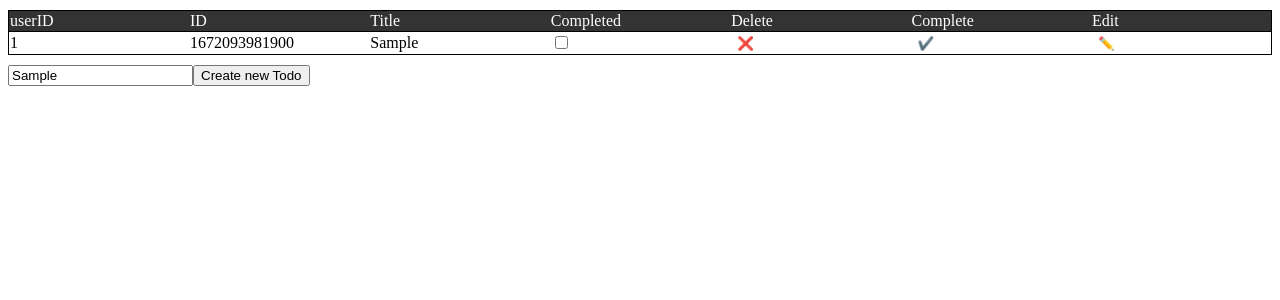
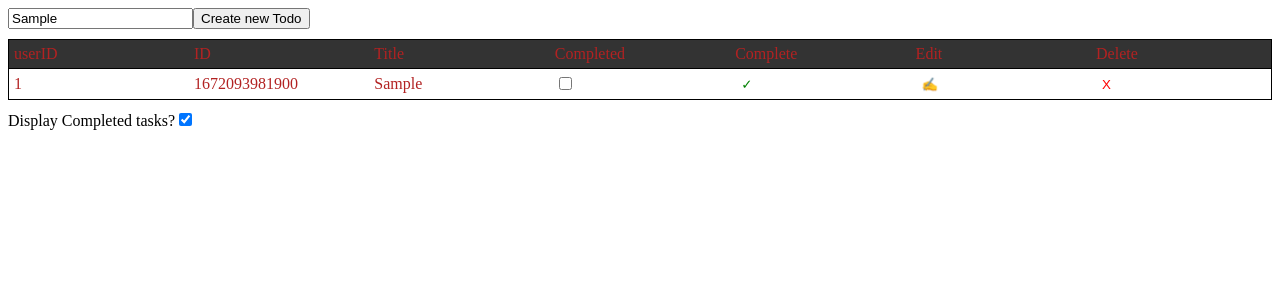
Before and after one commit to toce111/react-generacija20, a React (Create React App) app: page / in a window 1280 px wide. Both pictures are taken after typing "Sample" into the empty fields and a click on the button "Create new Todo". Shown: the top 300 px of the page. Built offline with nearby package versions, Linux system fonts and the light colour scheme; no server answers.

Commit message:
cas 8 todo

```diff
--- a/src/components/ListTodo.jsx
+++ b/src/components/ListTodo.jsx
@@ -1,5 +1,14 @@
+import { useState } from "react";
+import "./css/style.css";
+
 const ListTodo = (props) => {
-  const { todos, deleteTodo, markComplete } = props;
+  const { todos, deleteTodo, markAsCompleted, updateTodoTitle } = props;
+
+  const [displayCompleted, setDisplayCompleted] = useState(true);
+
+  const [editId, setEditId] = useState("");
+  const [editTitle, setEditTitle] = useState("");
+
   const style = {
     border: "1px solid black",
     borderCollapse: "collapse",
@@ -34,6 +43,15 @@ const ListTodo = (props) => {
     color: "#ffff",
   };
 
+  const save = () => {
+    updateTodoTitle(editId, editTitle);
+    setEditId("");
+  };
+
+  const cancel = () => {
+    setEditId("");
+    setEditTitle("");
+  };
   return (
     <div>
       <table style={style}>
@@ -43,37 +61,78 @@ const ListTodo = (props) => {
             <td>ID</td>
             <td>Title</td>
             <td>Completed</td>
-            <td>Delete</td>
             <td>Complete</td>
             <td>Edit</td>
+            <td>Delete</td>
           </tr>
         </thead>
         <tbody>
-          {todos.map((todo, index) => (
+          {todos.map(
+            (todo) =>
+              (!todo.completed || displayCompleted) && (
                 <tr>
                   <td>{todo.userId}</td>
                   <td>{todo.id}</td>
-              <td>{todo.title}</td>
+                  {editId && editId === todo.id ? (
+                    <td>
+                      <textarea
+                        type="text"
+                        value={editTitle}
+                        onChange={(e) => setEditTitle(e.target.value)}
+                        size={todo.title.length}
+                      />
+                      <input type="button" value="Save" onClick={save} />
+                      <input type="button" value="Cancel" onClick={cancel} />
+                    </td>
+                  ) : (
+                    <td className={todo.completed ? "mark-as-done" : ""}>
+                      {todo.title}
+                    </td>
+                  )}
                   <td>
                     <input type="checkbox" checked={todo.completed} />
                   </td>
                   <td>
-                <button style={redbutton} onClick={() => deleteTodo(todo.id)}>
-                  ❌
+                    <button
+                      style={greenbutton}
+                      onClick={() => markAsCompleted(todo.id)}
+                    >
+                      ✓
                     </button>
                   </td>
                   <td>
-                <button style={greenbutton} onClick={() => markComplete(index)}>
-                  ✔️
+                    <button
+                      style={editbutton}
+                      onClick={() => {
+                        setEditId(todo.id);
+                        setEditTitle(todo.title);
+                      }}
+                    >
+                      ✍
                     </button>
                   </td>
                   <td>
-                <button style={editbutton}>✏️</button>
+                    <button
+                      style={redbutton}
+                      onClick={() => deleteTodo(todo.id)}
+                    >
+                      X
+                    </button>
                   </td>
                 </tr>
-          ))}
+              )
+          )}
         </tbody>
       </table>
+
+      <div>
+        <label>Display Completed tasks?</label>
+        <input
+          type="checkbox"
+          checked={displayCompleted}
+          onChange={() => setDisplayCompleted(!displayCompleted)}
+        />
+      </div>
     </div>
   );
 };
--- a/src/components/Todos.jsx
+++ b/src/components/Todos.jsx
@@ -16,19 +16,35 @@ const Todo = () => {
   const deleteTodo = (id) => {
     setTodos([...todos.filter((todo) => todo.id !== id)]);
   };
-  const markComplete = (index) => {
-    const newTodos = [...todos];
-    newTodos[index].completed = !newTodos[index].completed;
-    setTodos(newTodos);
+  const markAsCompleted = (id) => {
+    setTodos(
+      todos.map((todo) => {
+        if (todo.id === id) {
+          todo.completed = !todo.completed;
+        }
+        return todo;
+      })
+    );
+  };
+  const updateTodoTitle = (id, newTitle) => {
+    setTodos(
+      todos.map((todo) => {
+        if (todo.id === id) {
+          todo.title = newTitle;
+        }
+        return todo;
+      })
+    );
   };
   return (
     <div>
+      <CreateTodo setTodos={setTodos} />
       <ListTodo
         todos={todos}
         deleteTodo={deleteTodo}
-        markComplete={markComplete}
+        markAsCompleted={markAsCompleted}
+        updateTodoTitle={updateTodoTitle}
       />
-      <CreateTodo setTodos={setTodos} />
     </div>
   );
 };
--- /dev/null
+++ b/src/components/css/style.css
@@ -0,0 +1,9 @@
+td,
+th {
+  padding: 5px;
+  color: firebrick;
+}
+
+.mark-as-done {
+  text-decoration: line-through;
+}
```
Lines whose indentation alone changed are shown as unchanged.
